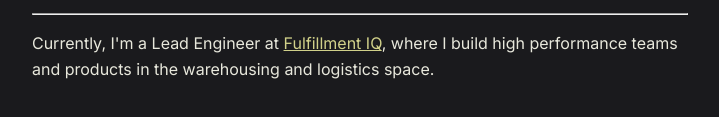
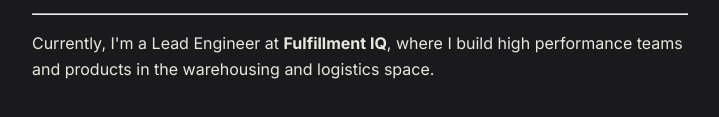
Before and after one commit to BhargzShukla/temp-portfolio, a plain HTML site: page index.html in a window 1280 px wide. Shown: the part 211-328 px from the top of the page, without its empty margins (280-999 px from the left). Drawn offline with Linux system fonts and the light colour scheme.

Commit message:
Remove FIQ site link

```diff
--- a/index.html
+++ b/index.html
@@ -26,7 +26,7 @@
     <hr>
     <p>
       Currently, I'm a Lead Engineer at
-      <a href="https://fulfillmentiq.com">Fulfillment IQ</a>, where I build
+      <strong>Fulfillment IQ</strong>, where I build
       high performance teams and products in the warehousing and logistics
       space.
     </p>
```
